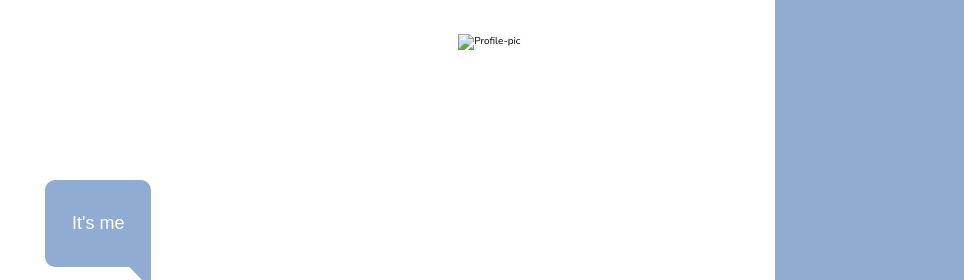
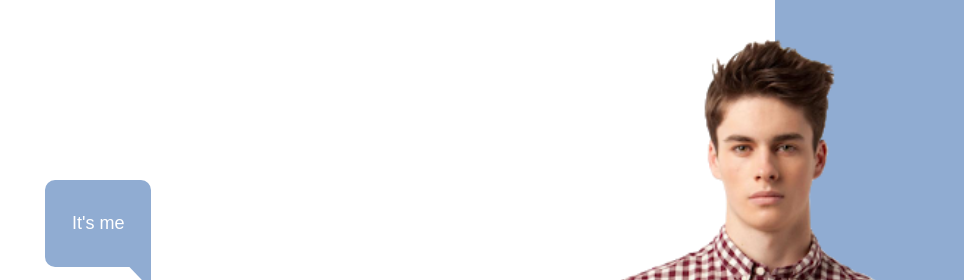
Before and after one commit to Kuntash/Personal_Website, a website: page index.html in a window 1280 px wide. Shown: the part 88-368 px from the top of the page, without its empty margins (123-1087 px from the left). Drawn offline with nearby package versions, Linux system fonts and the light colour scheme; files that its build step writes are made by us from their sources; the site is published under a folder, as on GitHub Pages, so addresses that start at the root find nothing.

Commit message:
Corrected image address of PROFILE-PIC

```diff
--- a/index.html
+++ b/index.html
@@ -47,7 +47,7 @@
 
 
     <section class = "main">
-        <img class = "PROFILE-PIC"src="/images/personal-picmain.png" alt="Profile-pic">
+        <img class = "PROFILE-PIC"src="images/personal-picmain.png" alt="Profile-pic">
         <div class="main--heading">
             <div class="main--heading__title">
                 <div class="main-comment">
```
